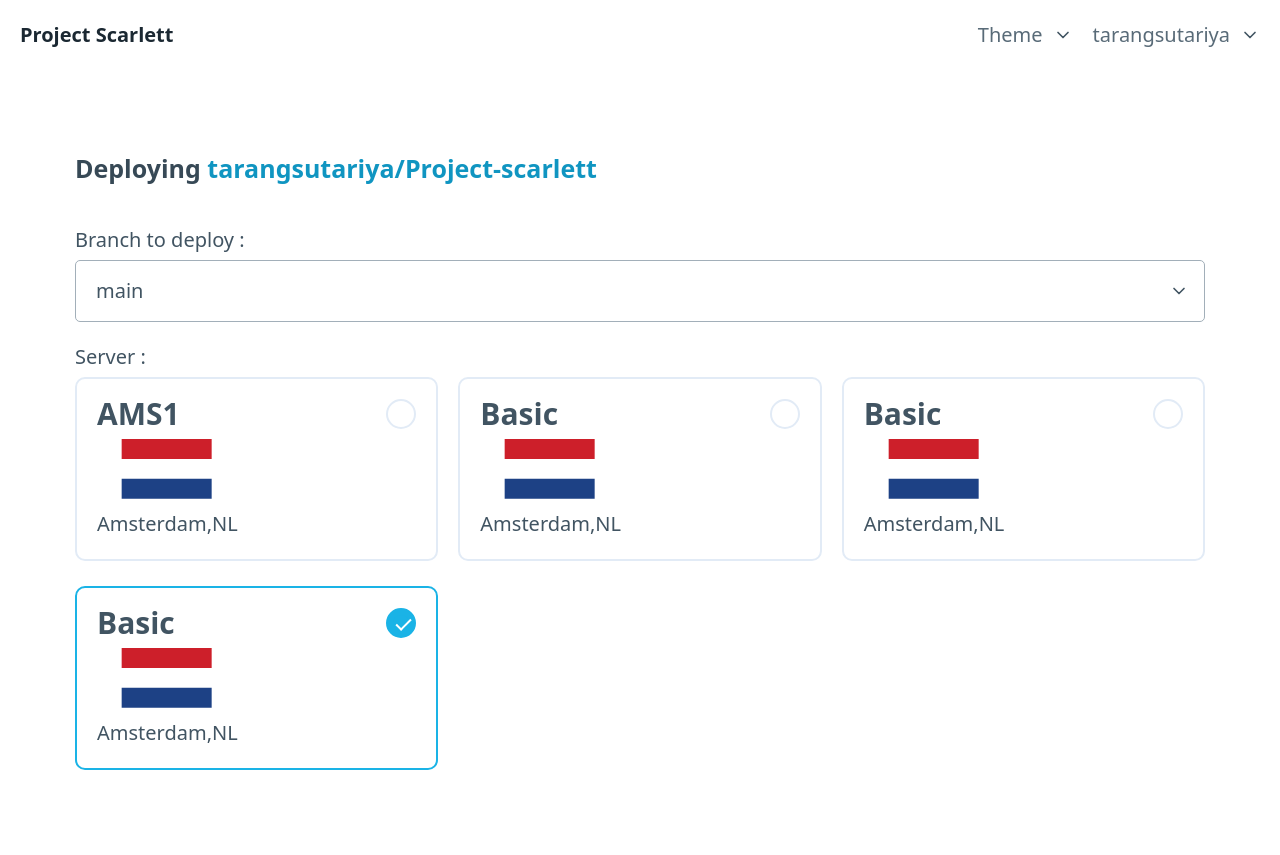
After one commit to tarangsutariya/project-scarlett, a Flask app: template src/blueprints/users/templates/configure_new_deploy.html in a window 1280 px wide. The commit adds this page. Run offline with Flask 2, Linux system fonts and the light colour scheme; the template is opened without the code that fills it, so the values that code supplies are empty.

Commit message:
create deploy config page

```diff
--- a/src/blueprints/deployement/models.py
+++ b/src/blueprints/deployement/models.py
@@ -6,6 +6,8 @@ class deployments(db.Model):
     repo_id = db.Column(db.Integer)
     repo_name = db.Column(db.Integer)
     user_id = db.Column(db.Integer)
+    accessed_by_custom_token = db.Column(db.Boolean)
+    custom_token = db.Column(db.String)
     repo_owner_id = db.Column(db.Integer)
     repo_owner = db.Column(db.String)
     server_id  = db.Column(db.Integer)
--- /dev/null
+++ b/src/blueprints/users/templates/configure_new_deploy.html
@@ -0,0 +1,307 @@
+<!doctype html>
+<html lang="en">
+
+  <head>
+    <meta charset="utf-8">
+    <meta name="viewport" content="width=device-width, initial-scale=1">
+    <title>Configure new deployment</title>
+    <meta name="description" content="login to admin pannel.">
+
+
+
+
+    <!-- Pico.css -->
+    <link rel="stylesheet" href="https://unpkg.com/@picocss/pico@latest/css/pico.min.css">
+
+    <!-- Custom styles for this example -->
+
+
+<style>
+
+:root {
+  --card-line-height: 1.2em;
+  --card-padding: 1em;
+  --card-radius: 0.5em;
+  --color-green: rgb(26,179,230);
+  --color-gray: #e2ebf6;
+  --color-dark-gray: #c4d1e1;
+  --radio-border-width: 2px;
+  --radio-size: 1.5em;
+}
+
+
+
+.grid {
+  display: grid;
+  grid-gap: var(--card-padding);
+  margin: 0 auto;
+  max-width: 60em;
+  padding: 0;
+}
+@media (min-width: 42em) {
+  .grid {
+    grid-template-columns: repeat(3, 1fr);
+  }
+}
+
+.card {
+
+  border-radius: var(--card-radius);
+  position: relative;
+}
+.card:hover {
+  box-shadow: 5px 5px 10px rgba(0, 0, 0, 0.15);
+}
+
+.radio {
+  font-size: inherit;
+  margin: 0;
+  position: absolute;
+  right: calc(var(--card-padding) + var(--radio-border-width));
+  top: calc(var(--card-padding) + var(--radio-border-width));
+}
+
+@supports (-webkit-appearance: none) or (-moz-appearance: none) {
+  .radio {
+    -webkit-appearance: none;
+    -moz-appearance: none;
+    background: var(--background-color);
+    border: var(--radio-border-width) solid var(--color-gray);
+    border-radius: 50%;
+    cursor: pointer;
+    height: var(--radio-size);
+    outline: none;
+    transition: background 0.2s ease-out, border-color 0.2s ease-out;
+    width: var(--radio-size);
+  }
+  .radio::after {
+    border: var(--radio-border-width) solid #fff;
+    border-top: 0;
+    border-left: 0;
+    content: "";
+    display: block;
+    height: 0.75rem;
+    left: 25%;
+    position: absolute;
+    top: 50%;
+    transform: rotate(45deg) translate(-50%, -50%);
+    width: 0.375rem;
+  }
+  .radio:checked {
+    background: var(--color-green);
+    border-color: var(--color-green);
+  }
+
+  .card:hover .radio {
+    border-color: var(--color-dark-gray);
+  }
+  .card:hover .radio:checked {
+    border-color: var(--color-green);
+  }
+}
+.plan-details {
+  border: var(--radio-border-width) solid var(--color-gray);
+  border-radius: var(--card-radius);
+  cursor: pointer;
+  display: flex;
+  flex-direction: column;
+  padding: var(--card-padding);
+  transition: border-color 0.2s ease-out;
+}
+
+.card:hover .plan-details {
+  border-color: var(--color-dark-gray);
+}
+
+.radio:checked ~ .plan-details {
+  border-color: var(--color-green);
+}
+
+.radio:focus ~ .plan-details {
+  box-shadow: 0 0 0 2px var(--color-dark-gray);
+}
+
+.radio:disabled ~ .plan-details {
+  color: var(--color-dark-gray);
+  cursor: default;
+}
+
+.radio:disabled ~ .plan-details .plan-type {
+  color: var(--color-dark-gray);
+}
+
+.card:hover .radio:disabled ~ .plan-details {
+  border-color: var(--color-gray);
+  box-shadow: none;
+}
+
+.card:hover .radio:disabled {
+  border-color: var(--color-gray);
+}
+
+.plan-type {
+  font-size: 1.5rem;
+  font-weight: bold;
+  line-height: 1em;
+}
+
+.plan-cost {
+  font-size: 2.5rem;
+  font-weight: bold;
+  padding: 0.5rem 0;
+}
+
+.slash {
+  font-weight: normal;
+}
+
+.plan-cycle {
+  font-size: 2rem;
+  font-variant: none;
+  border-bottom: none;
+  cursor: inherit;
+  text-decoration: none;
+}
+
+.hidden-visually {
+  border: 0;
+  clip: rect(0, 0, 0, 0);
+  height: 1px;
+  margin: -1px;
+  overflow: hidden;
+  padding: 0;
+  position: absolute;
+  white-space: nowrap;
+  width: 1px;
+}
+
+
+</style>
+
+
+  </head>
+
+  <body>
+
+    <!-- Nav -->
+    <nav class="container-fluid">
+      <ul>
+        <li><a href="./" class="contrast" ><strong>Project Scarlett</strong></a></li>
+
+      </ul>
+      <ul>
+        <li>
+          <details role="list" dir="rtl">
+            <summary aria-haspopup="listbox" role="link" class="secondary">Theme</summary>
+            <ul role="listbox">
+              <li><a href="#" data-theme-switcher="auto">Auto</a></li>
+              <li><a href="#" data-theme-switcher="light">Light</a></li>
+              <li><a href="#" data-theme-switcher="dark">Dark</a></li>
+            </ul>
+
+          </details>
+        </li>
+
+        <li>
+            <details role="list" dir="rtl">
+              <summary aria-haspopup="listbox" role="link" class="secondary">tarangsutariya</summary>
+              <ul role="listbox">
+
+                <li><a href="./settings">Settings</a></li>
+                <li><a href="./logout">Log Out</a></li>
+
+              </ul>
+            </details>
+          </li>
+
+      </ul>
+    </nav><!-- ./ Nav -->
+
+    <!-- Main -->
+
+    <main class="container">
+          <h4>Deploying <a>tarangsutariya/Project-scarlett</a></h4>
+
+          <label> Branch to deploy : </label>
+          <select>  <option>main</option> </select>
+          <label>
+            Server :
+          </label>
+<!--SERVER GIRD-->
+<div class="grid">
+  <label class="card">
+    <input name="plan" class="radio" type="radio" checked>
+
+    <span class="plan-details">
+      <span class="plan-type">AMS1</span>
+
+    <svg xmlns="http://www.w3.org/2000/svg" style="height:60px; margin-top:10px; margin-left:-180px;margin-bottom: 10px" viewBox="0 85.5 513 342"><path fill="#FFF" d="M0 85.5h513v342H0z"/><path fill="#cd1f2a" d="M0 85.5h513v114H0z"/><path fill="#1d4185" d="M0 312h513v114H0z"/></svg>
+
+      <span>Amsterdam,NL</span>
+    </span>
+  </label>
+ <label class="card">
+    <input name="plan" class="radio" type="radio" checked>
+
+    <span class="plan-details">
+      <span class="plan-type">Basic</span>
+
+    <svg xmlns="http://www.w3.org/2000/svg" style="height:60px; margin-top:10px; margin-left:-180px;margin-bottom: 10px" viewBox="0 85.5 513 342"><path fill="#FFF" d="M0 85.5h513v342H0z"/><path fill="#cd1f2a" d="M0 85.5h513v114H0z"/><path fill="#1d4185" d="M0 312h513v114H0z"/></svg>
+
+      <span>Amsterdam,NL</span>
+    </span>
+  </label>
+   <label class="card">
+    <input name="plan" class="radio" type="radio" checked>
+
+    <span class="plan-details">
+      <span class="plan-type">Basic</span>
+
+    <svg xmlns="http://www.w3.org/2000/svg" style="height:60px; margin-top:10px; margin-left:-180px;margin-bottom: 10px" viewBox="0 85.5 513 342"><path fill="#FFF" d="M0 85.5h513v342H0z"/><path fill="#cd1f2a" d="M0 85.5h513v114H0z"/><path fill="#1d4185" d="M0 312h513v114H0z"/></svg>
+
+      <span>Amsterdam,NL</span>
+    </span>
+  </label>
+   <label class="card">
+    <input name="plan" class="radio" type="radio" checked>
+
+    <span class="plan-details">
+      <span class="plan-type">Basic</span>
+
+    <svg xmlns="http://www.w3.org/2000/svg" style="height:60px; margin-top:10px; margin-left:-180px;margin-bottom: 10px" viewBox="0 85.5 513 342"><path fill="#FFF" d="M0 85.5h513v342H0z"/><path fill="#cd1f2a" d="M0 85.5h513v114H0z"/><path fill="#1d4185" d="M0 312h513v114H0z"/></svg>
+
+      <span>Amsterdam,NL</span>
+    </span>
+  </label>
+
+
+
+
+</div>
+
+<!--SERVERGRID END-->
+
+
+
+
+
+
+    </main><!-- ./ Main -->
+
+
+
+
+    <!-- Footer -->
+    <!-- <footer class="container-fluid">
+     Project-Scarlett
+    </footer> -->
+    <!-- ./ Footer -->
+
+
+
+    <!-- Minimal theme switcher -->
+    <script src="../static/js/minimal-theme-switcher.js"></script>
+
+  </body>
+
+</html>
```
Also changed, not shown: src/blueprints/users/templates/deploy_new.html (+20 -2 lines), src/blueprints/users/users.py (+8 -0 lines).
